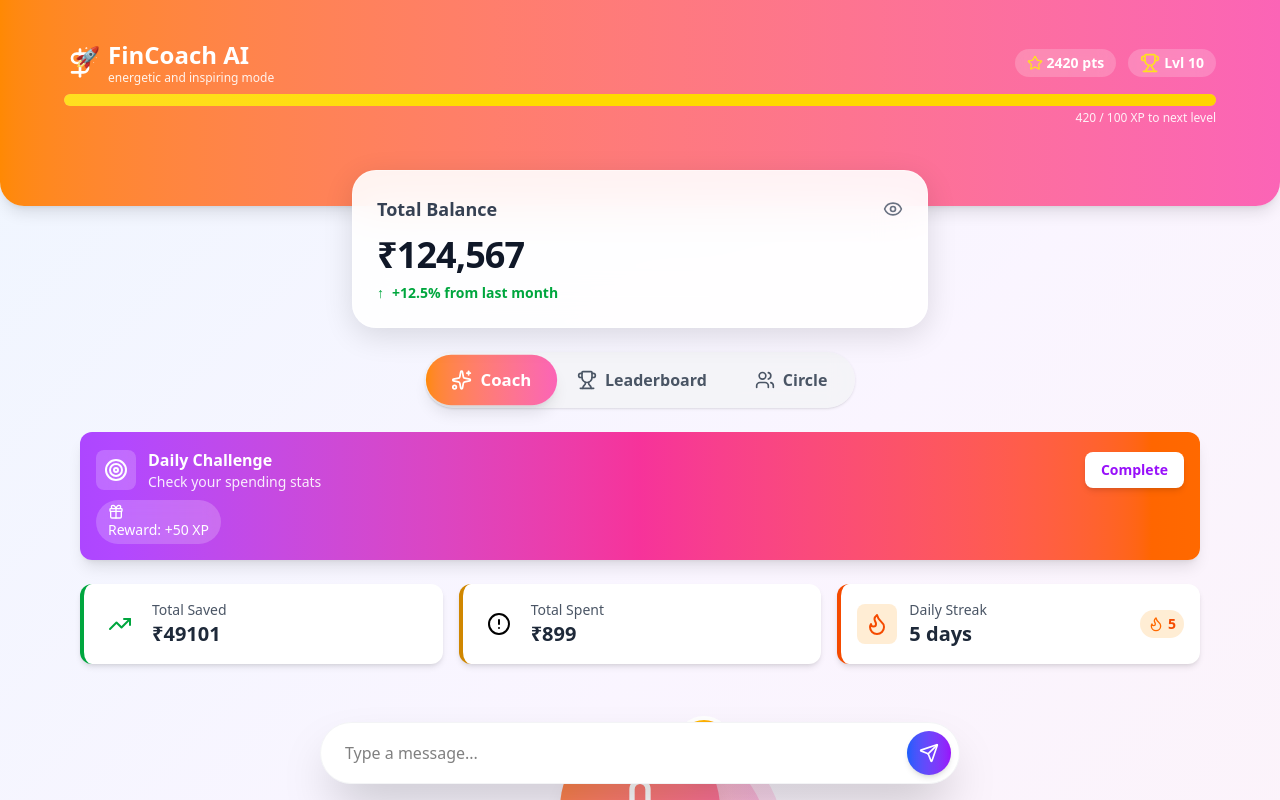
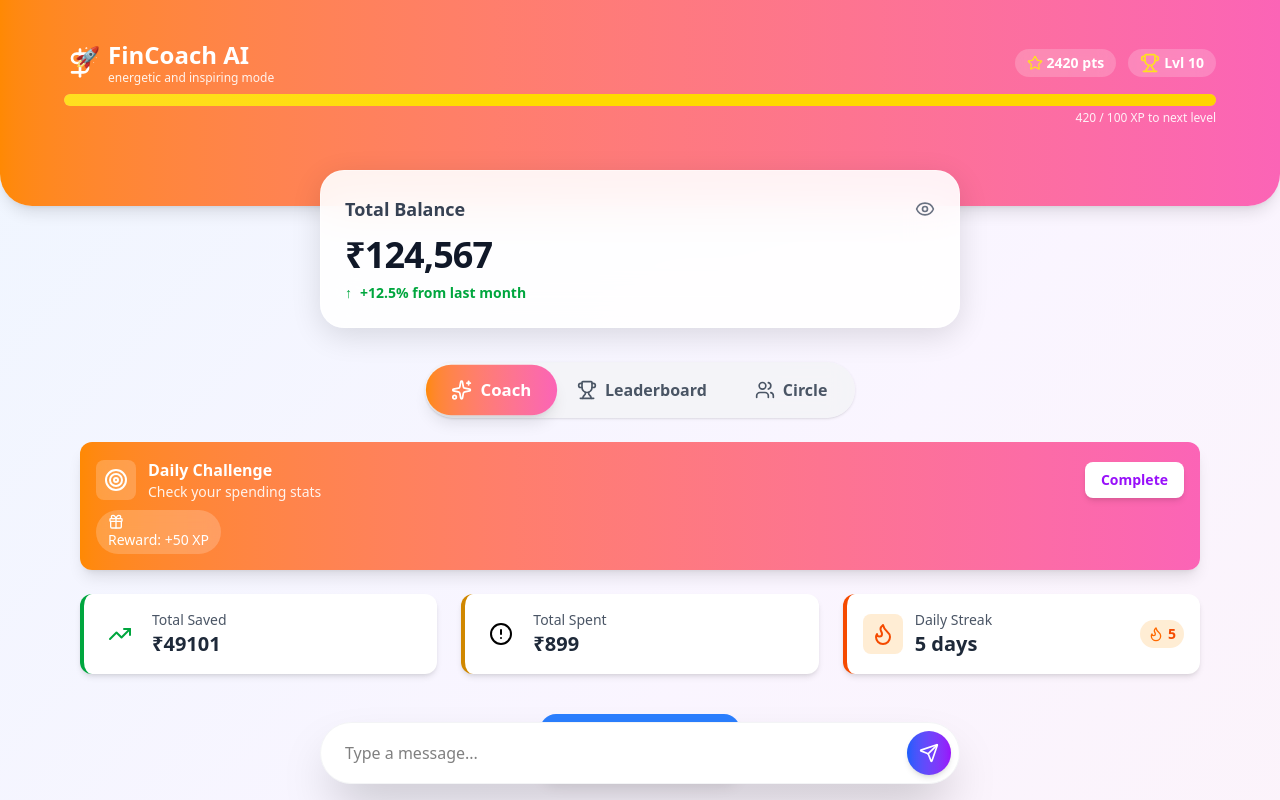
Before and after one commit to KrishShah0505/arth-sarthi, a React (Vite) app in the folder my-app/: page / in a window 1280 px wide. Both pictures are taken after a click on the button "🚀 Continue as Demo User". Shown: the top 800 px of the page. Built offline with nearby package versions, Linux system fonts and the light colour scheme.

Commit message:
Expense modal

```diff
--- a/my-app/src/App.jsx
+++ b/my-app/src/App.jsx
@@ -2,7 +2,7 @@ import React, { useState, useRef, useEffect } from 'react';
 import { GoogleLogin } from '@react-oauth/google';
 import { TrendingUp, AlertCircle, Flame, Sparkles } from 'lucide-react';
 
-// --- API Layer (Now using Mock) ---
+// --- API Layer (Mock) ---
 import * as API from './utils/api';
 
 // --- Components ---
@@ -18,6 +18,7 @@ import DailyChallenge from './components/DailyChallenge';
 import LevelUpModal from './components/LevelUpModal';
 import Confetti from './components/Confetti';
 import BalanceCard from './components/BalanceCard';
+import AddExpenseModal from './components/AddExpenseModal';
 
 // --- Utils ---
 import { moodProfiles } from './data/financialData';
@@ -34,6 +35,7 @@ const App = () => {
   // Data States
   const [leaderboardData, setLeaderboardData] = useState([]);
   const [savingsStats, setSavingsStats] = useState(null);
+  const [expenses, setExpenses] = useState([]);
 
   // UI States
   const [activeTab, setActiveTab] = useState('chat');
@@ -42,9 +44,9 @@ const App = () => {
     text: "Hello! I'm your FinCoach. I've analyzed your local spending data. How can I help you save today?",
     isUser: false
   }]);
-
   const [isListening, setIsListening] = useState(false);
   const [isProcessing, setIsProcessing] = useState(false);
+  const [isExpenseModalOpen, setIsExpenseModalOpen] = useState(false);
 
   // Game States
   const [level, setLevel] = useState(1);
@@ -93,7 +95,6 @@ const App = () => {
       setUser(userData);
       setSavingsStats(savingsData);
 
-      // Sync Game State
       if (userData) {
         setPoints(userData.points);
         setLevel(userData.level);
@@ -113,39 +114,29 @@ const App = () => {
     if (!input.trim() || isProcessing) return;
 
     const userMessage = input.trim();
-    // Immediate UI Update
     setMessages(prev => [...prev, { text: userMessage, isUser: true, xpGained: 10 }]);
     setInput('');
     setIsProcessing(true);
 
-    // Determine Mood
     const detectedMood = analyzeMoodFromQuery(userMessage);
     setMood(detectedMood);
 
     try {
       let responseText = "";
 
-      // Basic Keyword Handling (Simulating backend logic)
       if (userMessage.toLowerCase().includes("spent") || userMessage.toLowerCase().includes("saving")) {
         const stats = await API.fetchSavingsStats();
         responseText = `You have spent ₹${stats.totalSpent} so far. Your savings are ₹${stats.savings}. ${stats.message}`;
       } else if (userMessage.toLowerCase().includes("add") && userMessage.toLowerCase().includes("transaction")) {
-        // Simulating "Add Transaction 500 for Food"
         await API.addTransaction({ merchant: 'Manual Entry', amount: 500, category: 'Misc' });
         responseText = "✅ Added ₹500 transaction. Your stats have been updated!";
-        loadDashboardData(); // Refresh stats
+        loadDashboardData();
       } else {
         const aiRes = await API.getAIAdvice();
         responseText = aiRes.message;
       }
 
-      setMessages(prev => [...prev, {
-        text: responseText,
-        isUser: false,
-        mood: detectedMood
-      }]);
-
-      // Add XP (Fake update for demo)
+      setMessages(prev => [...prev, { text: responseText, isUser: false, mood: detectedMood }]);
       setPoints(prev => prev + 10);
       setXp(prev => prev + 10);
 
@@ -154,6 +145,10 @@ const App = () => {
     } finally {
       setIsProcessing(false);
     }
+  };
+
+  const handleAddExpense = (expense) => {
+    setExpenses(prev => [...prev, expense]);
   };
 
   // ==============================
@@ -172,8 +167,7 @@ const App = () => {
 
           <div className="space-y-4">
             <div className="flex justify-center">
-               {/* Keep Google Login if you fix .env, otherwise Guest works */}
-               <GoogleLogin onSuccess={handleLoginSuccess} onError={() => {}} useOneTap />
+              <GoogleLogin onSuccess={handleLoginSuccess} onError={() => {}} useOneTap />
             </div>
             <div className="relative">
               <div className="absolute inset-0 flex items-center"><div className="w-full border-t border-gray-300"></div></div>
@@ -193,49 +187,78 @@ const App = () => {
 
   return (
     <div className="min-h-screen bg-gradient-to-br from-blue-50 via-purple-50 to-pink-50">
-    <Header
-  level={level}
-  xp={xp}
-  maxXp={maxXp}
-  points={points}
-  mood={mood}
-/>
+      <Header level={level} xp={xp} maxXp={maxXp} points={points} mood={mood} />
 
-{/* Overlapping Balance Card */}
-<div className="absolute left-1/2 transform -translate-x-1/2 top-[170px] z-50 w-[85%] max-w-xl">
-  <BalanceCard
-    balance={savingsStats?.balance || 124567}
-    growth="+12.5%"
-  />
-</div>
+      {/* Overlapping Balance Card */}
+      <div className="absolute left-1/2 transform -translate-x-1/2 top-[170px] z-50
+                      w-[90%] sm:w-[80%] md:w-[70%] lg:w-[60%] xl:w-[50%]
+                      max-w-[90%] sm:max-w-2xl md:max-w-3xl lg:max-w-4xl">
+        <BalanceCard balance={savingsStats?.balance || 124567} growth="+12.5%" />
+      </div>
+      <div className="h-[140px]"></div>
 
-{/* Spacer so content starts below the floating card */}
-<div className="h-[130px]"></div>
+      <main className="max-w-6xl mx-auto p-4 space-y-6">
 
-
-
-
-      <main className="max-w-6xl mx-auto p-4">
         <NavigationTabs activeTab={activeTab} setActiveTab={setActiveTab} />
 
         {activeTab === 'chat' && (
           <>
-            <div className="my-6">
-              <DailyChallenge challenge="Check your spending stats" completed={challengeCompleted} onComplete={() => { setChallengeCompleted(true); setShowConfetti(true); }} />
-            </div>
+            <DailyChallenge
+              challenge="Check your spending stats"
+              completed={challengeCompleted}
+              onComplete={() => { setChallengeCompleted(true); setShowConfetti(true); }}
+            />
 
-            <div className="grid grid-cols-1 md:grid-cols-3 gap-4 my-6">
+            {/* Insight Cards & Add Expense */}
+            <div className="grid grid-cols-1 md:grid-cols-3 gap-6">
               <InsightCard icon={TrendingUp} title="Total Saved" value={`₹${savingsStats?.savings || 0}`} color="border-green-600" onClick={() => setInput("Show my savings")} />
               <InsightCard icon={AlertCircle} title="Total Spent" value={`₹${savingsStats?.totalSpent || 0}`} color="border-yellow-600" onClick={() => setInput("Analyze my spending")} />
               <InsightCard icon={Flame} title="Daily Streak" value={`${streak} days`} color="border-orange-600" streak={streak} onClick={() => setInput("Streak info")} />
+
+              {/* Add Expense Button spans full width under cards */}
+              <div className="md:col-span-3 flex justify-center mt-4">
+                <button
+                  onClick={() => setIsExpenseModalOpen(true)}
+                  className="bg-blue-500 text-white px-10 py-5 rounded-2xl shadow-lg w-50 hover:scale-105 transition-transform font-bold"
+                >
+                  + Add Expense
+                </button>
+              </div>
             </div>
 
             <VoiceCircle isListening={isListening} onToggleListen={() => setIsListening(!isListening)} level={level} mood={mood} />
 
+            <AddExpenseModal
+              isOpen={isExpenseModalOpen}
+              onClose={() => setIsExpenseModalOpen(false)}
+              onAdd={handleAddExpense}
+            />
+
             <InputBox value={input} onChange={(e) => setInput(e.target.value)} onSubmit={handleSubmit} disabled={isProcessing} />
 
+            {/* Expense List */}
+            {expenses.length > 0 && (
+              <div className="mt-6 max-w-4xl mx-auto bg-white rounded-2xl shadow-xl p-4">
+                <h3 className="text-lg font-bold mb-2">Your Expenses</h3>
+                <ul className="space-y-2">
+                  {expenses.map((exp, idx) => (
+                    <li key={idx} className="flex justify-between p-3 rounded-lg bg-gray-50 shadow-sm">
+                      <div>
+                        <p className="font-semibold">{exp.category}</p>
+                        {exp.note && <p className="text-gray-500 text-sm">{exp.note}</p>}
+                      </div>
+                      <p className="font-bold text-blue-500">₹{exp.amount}</p>
+                    </li>
+                  ))}
+                </ul>
+              </div>
+            )}
+
+            {/* AI Coach Chat */}
             <div className="mt-8 bg-white rounded-2xl shadow-xl p-6 max-w-4xl mx-auto">
-              <h2 className="text-xl font-bold text-gray-800 mb-4 flex items-center gap-2"><Sparkles className="w-6 h-6 text-purple-600" /> AI Coach Chat</h2>
+              <h2 className="text-xl font-bold text-gray-800 mb-4 flex items-center gap-2">
+                <Sparkles className="w-6 h-6 text-purple-600" /> AI Coach Chat
+              </h2>
               <div className="max-h-96 overflow-y-auto pr-2">
                 {messages.map((msg, idx) => (
                   <ChatMessage key={idx} message={msg.text} isUser={msg.isUser} xpGained={msg.xpGained} mood={msg.mood || mood} />
@@ -247,11 +270,7 @@ const App = () => {
           </>
         )}
 
-        {activeTab === 'leaderboard' && (
-          <LeaderboardView userPoints={points} userLevel={level} leaderboardData={leaderboardData} />
-          /* NOTE: Ensure LeaderboardView accepts 'leaderboardData' prop, or use your existing data file inside it */
-        )}
-
+        {activeTab === 'leaderboard' && <LeaderboardView userPoints={points} userLevel={level} leaderboardData={leaderboardData} />}
         {activeTab === 'circle' && <CircleView />}
       </main>
 
--- /dev/null
+++ b/my-app/src/components/AddExpenseModal.jsx
@@ -0,0 +1,56 @@
+import React, { useState } from 'react';
+
+const AddExpenseModal = ({ onAdd, isOpen, onClose }) => {
+  const [amount, setAmount] = useState('');
+  const [category, setCategory] = useState('');
+  const [note, setNote] = useState('');
+
+  const handleSubmit = (e) => {
+    e.preventDefault();
+    if (!amount || !category) return;
+    onAdd({ amount: parseFloat(amount), category, note });
+    setAmount('');
+    setCategory('');
+    setNote('');
+    onClose();
+  };
+
+  if (!isOpen) return null;
+
+  return (
+    <div className="fixed inset-0 bg-black/40 flex items-center justify-center z-50">
+      <div className="bg-white p-6 rounded-2xl shadow-xl w-11/12 max-w-md animate-scale-in">
+        <h2 className="text-xl font-bold mb-4">Add Expense</h2>
+        <form className="flex flex-col gap-4" onSubmit={handleSubmit}>
+          <input
+            type="number"
+            placeholder="Amount"
+            value={amount}
+            onChange={(e) => setAmount(e.target.value)}
+            className="p-3 rounded-lg border border-gray-300 focus:ring-2 focus:ring-blue-400 focus:outline-none"
+          />
+          <input
+            type="text"
+            placeholder="Category"
+            value={category}
+            onChange={(e) => setCategory(e.target.value)}
+            className="p-3 rounded-lg border border-gray-300 focus:ring-2 focus:ring-blue-400 focus:outline-none"
+          />
+          <input
+            type="text"
+            placeholder="Note (optional)"
+            value={note}
+            onChange={(e) => setNote(e.target.value)}
+            className="p-3 rounded-lg border border-gray-300 focus:ring-2 focus:ring-blue-400 focus:outline-none"
+          />
+          <div className="flex justify-end gap-2 mt-2">
+            <button type="button" onClick={onClose} className="px-4 py-2 rounded-lg border border-gray-300">Cancel</button>
+            <button type="submit" className="px-4 py-2 rounded-lg bg-blue-500 text-white font-bold hover:bg-blue-600">Add</button>
+          </div>
+        </form>
+      </div>
+    </div>
+  );
+};
+
+export default AddExpenseModal;
--- a/my-app/src/components/DailyChallenge.jsx
+++ b/my-app/src/components/DailyChallenge.jsx
@@ -1,8 +1,12 @@
 import React from 'react';
 import { Target, Gift } from 'lucide-react';
+import { moodProfiles } from '../data/financialData'; // import your moodProfiles
 
-const DailyChallenge = ({ challenge, onComplete, completed }) => (
-  <div className="bg-gradient-to-r from-purple-500 via-pink-500 to-orange-500 text-white p-4 rounded-xl shadow-lg mx-2 md:mx-0">
+const DailyChallenge = ({ challenge, onComplete, completed, mood = 'motivational' }) => {
+  const moodColor = moodProfiles[mood]?.color || 'from-purple-500 to-pink-500';
+
+  return (
+    <div className={`bg-gradient-to-r ${moodColor} text-white p-4 rounded-xl shadow-lg mx-2 md:mx-0`}>
       <div className="flex flex-col sm:flex-row items-start sm:items-center justify-between gap-3">
         <div className="flex items-center gap-3 flex-1">
           <div className="bg-white/20 p-2 rounded-lg backdrop-blur-sm shrink-0">
@@ -33,5 +37,6 @@ const DailyChallenge = ({ challenge, onComplete, completed }) => (
       )}
     </div>
   );
+};
 
 export default DailyChallenge;
--- a/my-app/src/components/Header.jsx
+++ b/my-app/src/components/Header.jsx
@@ -8,7 +8,7 @@ const Header = ({ level, xp, maxXp, points, mood }) => {
 
   return (
     <header
-  className={`bg-gradient-to-r ${moodData.color} text-white p-10 pb-20 rounded-b-3xl shadow-lg relative z-10`}
+  className={`bg-gradient-to-r ${moodData.color} text-white p-10 pb-20 md:rounded-b-3xl lg:rounded-b-4xl shadow-lg relative z-10`}
 >
       <div className="max-w-6xl mx-auto">
         <div className="flex flex-col md:flex-row md:items-center justify-between mb-3 md:mb-2 gap-3">
```
Also changed, not shown: my-app/src/components/VoiceCircle.jsx (+19 -21 lines). Lines whose indentation alone changed are shown as unchanged.
